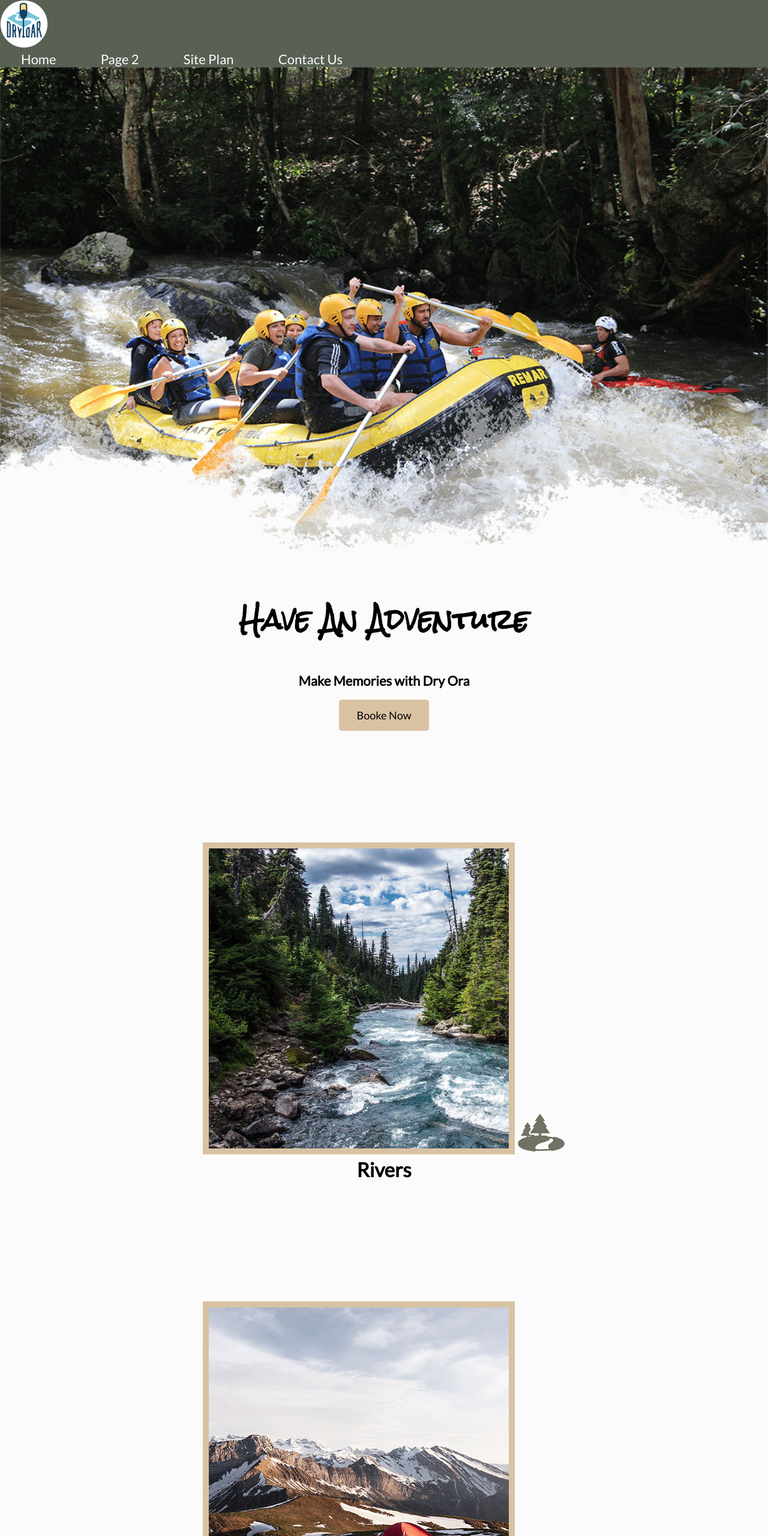
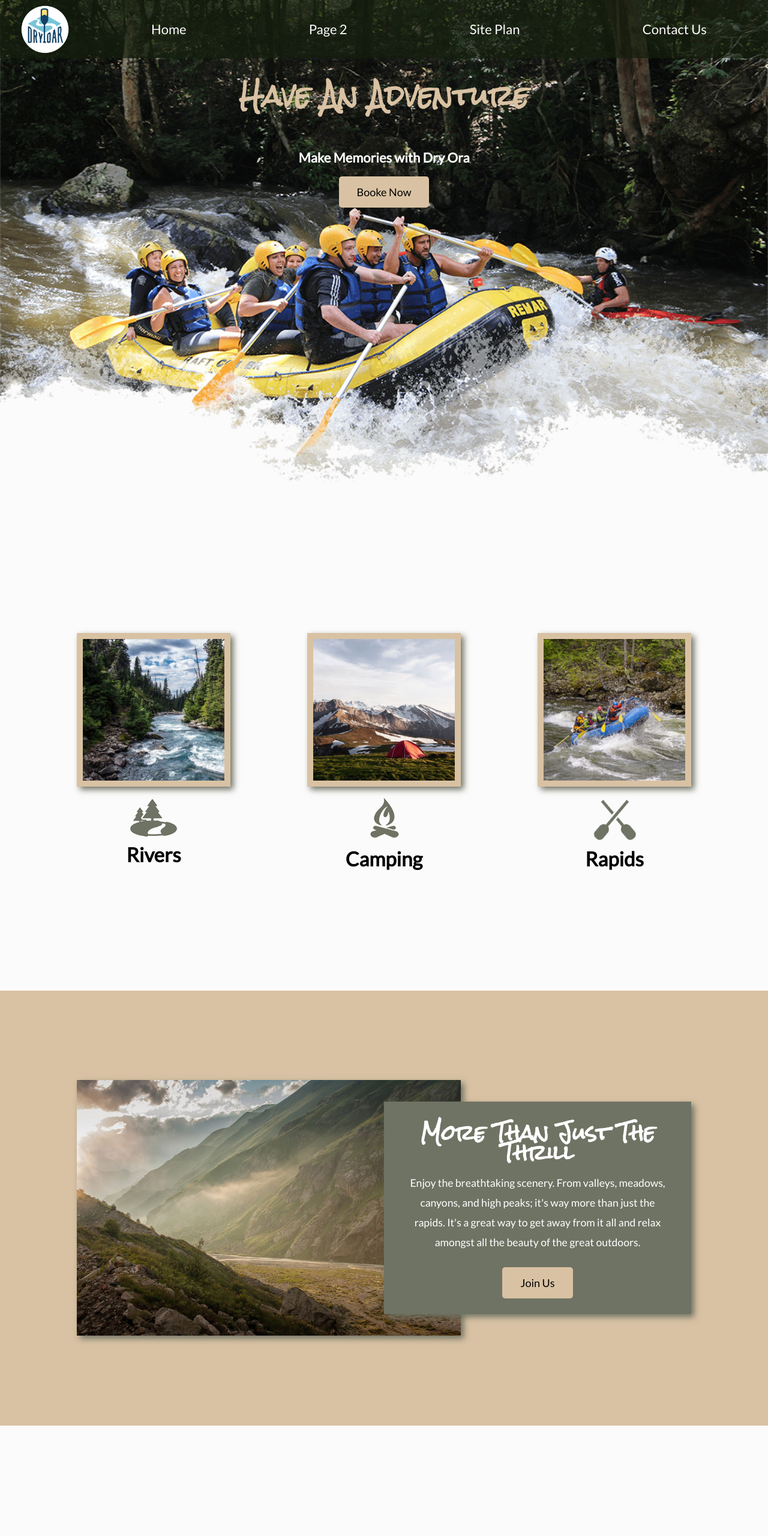
Before and after one commit to wdd130wei/wdd130, a plain HTML site: page wwr/index.html in a window 1280 px wide. Shown: the top 2560 px of the page at 60% size. Drawn offline with Linux system fonts and the light colour scheme.

Commit message:
update for week 7

```diff
--- a/styles/styles.css
+++ b/styles/styles.css
@@ -1,27 +1,40 @@
 .home-grid {
   display: grid;
-  grid-template-columns:1fr 1fr;
-  background-color: bisque;
+  grid-template-columns: 500px 500px;
 }
 
-
 h1 {
-  grid-column: 2/3;
-  grid-row: 2/3;
-  text-align: justify;
-  font-size: 90px;
+  width: 100%;
+  height: 100%;
+  grid-column: 1/3;
+  grid-row: 1/2;
+  font-size: 140px;
   z-index: 1;
+  text-align: center;
 }
 
 h2 {
-  grid-column: 1/3;
-  grid-row: 1/2;
-  font-size: 120px;
-  text-align: justify;
+  width: 100%;
+  height: 100%;
+  grid-column: 2/3;
+  grid-row: 2/3;
+  font-size: 90px;
   z-index: 1;
+  color: red;
+  text-align: center;
 }
 
 img {
+  width: 100%;
+  height: 100%;
   grid-column: 1/2;
   grid-row: 1/3;
 }
+
+h3 {
+  width: 100%;
+  height: 100%;
+  grid-column: 2/3;
+  grid-row: 1/3;
+  background-color: gray;
+}
--- a/wwr/index.html
+++ b/wwr/index.html
@@ -28,7 +28,7 @@
                 <h1 class="home-title">Have An Adventure</h1>
                 <h4>Make Memories with Dry Ora</h4>
                 <div class="button-box">
-                    <a class="book" href="contactus.html">Booke Now</a>
+                    <a class="book" href="rates.html">Booke Now</a>
                 </div>
             </section>
         </div>
--- a/wwr/styles/style.css
+++ b/wwr/styles/style.css
@@ -10,6 +10,8 @@
 #background {
     height: 725px;
     background-color: #d9c2a3;
+    grid-column: 1/11;
+    grid-row: 4/9;
 }
 body {
     background-color: #fcfbfb;
@@ -25,7 +27,15 @@ h2 {
 }
 header {
     background-color:rgba(20,30,13, .7);
+    display: grid;
+    grid-template-columns: 150px auto;
 }
+
+nav {
+    display: flex;
+    justify-content: space-around;
+}
+
 nav a:hover {
     background-color: black;
 }
@@ -36,6 +46,11 @@ nav a:hover {
 }
 footer {
     background-color:rgba(20,30,13, .7);
+    padding: 25px 50px;
+    margin-top: 200px;
+    display: flex;
+    justify-content: space-around;
+    align-items: center;
 }
 
 h4 {
@@ -74,12 +89,14 @@ footer p a:hover {
 }
 main {
     color: black;
+    display: grid;
+    grid-template-columns: repeat(10, 1fr);
 }
 
 .home-title {
     font-family: "Rock Salt", "Bradley Hand", sans-serif;
     font-size: 2em;
-    color: black;
+    color: #d9c2a3;
     text-align: center;
     text-decoration: none;
     margin-top: 10px;
@@ -89,13 +106,15 @@ main {
     background-color: #6f7364;
     line-height: 1.5em;
     padding: 35px;
-    margin-top: 150px;
+    grid-column: 6/10;
+    grid-row: 6/7;
+    box-shadow: 5px 5px 10px #6f7364;
   }
 
-
-
 #logo_link {
-    padding-top: 50px;
+    padding-top: 5px;
+    justify-self: center;
+    align-self: center;
 }
 
 nav a {
@@ -137,12 +156,102 @@ footer .social img {
 
 .card-img {
     border: 10px solid #d9c2a3;
+    width: 100%;
+    box-shadow: 5px 5px 10px #6f7364;
+    transition: transform .5s;
+}
+
+.card-img:hover {
+    opacity: .6;
+    transform: scale(1.1);
 }
 
 .mountains {
-    margin-top: 100px;
+    width: 100%;
+    grid-column: 2/7;
+    grid-row: 5/8;
+    box-shadow: 5px 5px 10px #6f7364;
 }
 
 main section img {
     box-sizing: border-box;
 }
+
+#hero {
+    display: grid;
+    grid-template-columns: 1fr 3fr 1fr;
+    margin-top: -100px;
+}
+
+#hero-box {
+    grid-column: 1/4;
+    grid-row: 1/3;
+    z-index: -1;
+}
+
+#hero-msg {
+    grid-column: 2/3;
+    grid-row: 1/2;
+    margin-top: 100px;
+}
+
+#hero-msg h4 {
+    color: white;
+}
+
+.rivers-card {
+    grid-column: 2/4;
+    grid-row: 2/3;
+}
+
+.camping-card {
+    grid-column: 5/7;
+    grid-row: 2/3;
+}
+
+.rapids-card {
+    grid-column: 8/10;
+    grid-row: 2/3;
+}
+
+@media screen and (max-width: 900px) {
+    #hero, .home-grid {
+        display: block;
+        height: auto;
+    }
+    nav, footer {
+        flex-direction: column;
+    }
+    nav a {
+        display: block;
+        padding: 15px;
+    }
+    #hero {
+        margin-top: 0;
+    }
+    #hero-msg {
+        margin-top: 0;
+    }
+    #hero-msg h4 {
+        display: none;
+    }
+    .home-title {
+        font-size: 25px;
+        color: #6f7364;
+    }
+    .rivers-card, .camping-card, .rapids-card {
+        margin: 50px auto;
+        width: 60%;
+    }
+    #background {
+        display: none;
+    }
+    .mountains, .msg {
+        width: 80%;
+        display: block;
+        margin: 0 auto;
+    }
+    footer {
+        margin-top: 25px;
+    }
+}
```
Also changed, not shown: index.html (+3 -2 lines).
